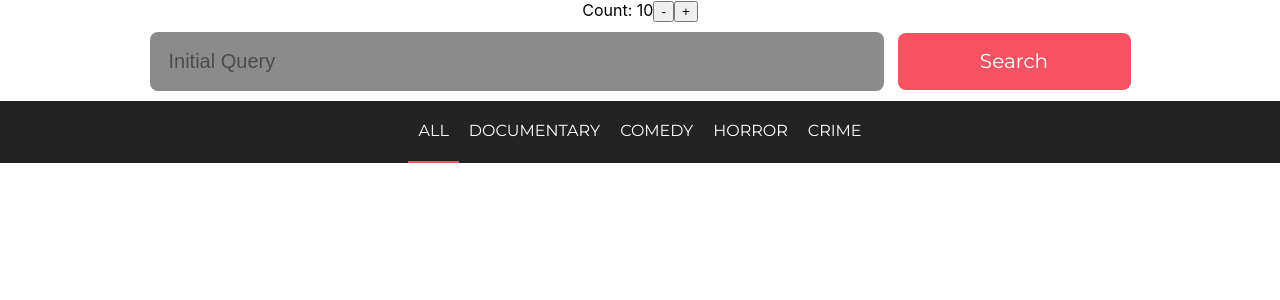
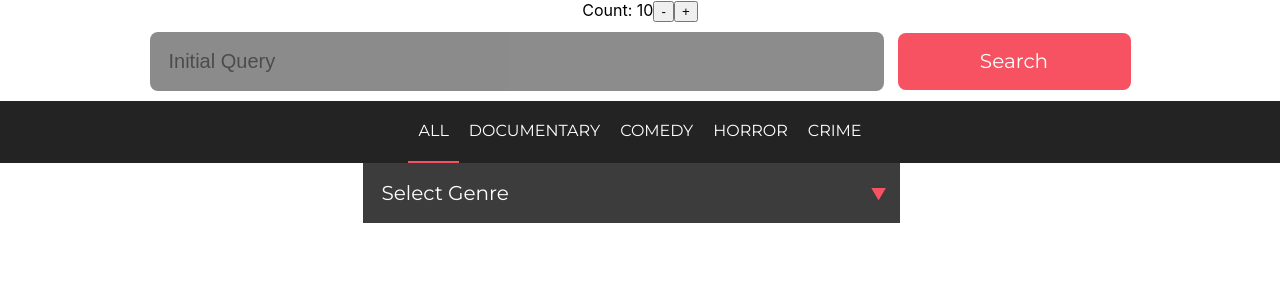
Before and after one commit to DimaDeSh123/react-learn, a React (Create React App) app: page / in a window 1280 px wide. Shown: the top 300 px of the page. Built offline with nearby package versions, Linux system fonts and the light colour scheme.

Commit message:
add GenreSelect component, fix folder structure

```diff
--- a/src/App.js
+++ b/src/App.js
@@ -1,8 +1,9 @@
 import './App.css';
 import { useState } from 'react';
-import Counter from './components/Counter.js';
-import SearchComponent from './components/SearchComponent.js';
-import Genres from './components/Genres.js';
+import Counter from './components/counter/Counter.js';
+import SearchComponent from './components/searchComponent/SearchComponent.js';
+import GenresTabs from './components/genresTabs/GenresTabs.js';
+import GenreSelect from './components/genreSelect/GenreSelect.js';
 
 
 function App() {
@@ -12,18 +13,26 @@ function App() {
     console.log('Searching for:', searchQuery);
   };
 
-  const handleGenreSelect = (genre) => {
+  const handleGenreSelectTab = (genre) => {
     setCurrentGenre(genre);
     console.log('Selected Genre:', genre);
+  };
+
+  const handleGenreSelect = (selectedGenres) => {
+    console.log('Selected Genres:', selectedGenres);
   };
 
   return (
     <div className="App">
       <Counter initialValue={10} />
       <SearchComponent initialQuery="Initial Query" onSearch={handleSearch} />
-      <Genres
+      <GenresTabs
         genres={['all', 'Documentary', 'Comedy', 'Horror', 'Crime']}
         selectedGenre={currentGenre}
+        onSelect={handleGenreSelectTab}
+      />
+      <GenreSelect
+        genres={['Documentary', 'Comedy', 'Horror', 'Crime']}
         onSelect={handleGenreSelect}
       />
     </div>
--- /dev/null
+++ b/src/components/genreSelect/GenreSelect.js
@@ -0,0 +1,55 @@
+import React, { useState } from 'react';
+import './genreSelect.css';
+
+function GenreSelect({ genres, onSelect }) {
+  const [isOpen, setIsOpen] = useState(false);
+  const [selectedOptions, setSelectedOptions] = useState([]);
+
+  const toggleDropdown = () => {
+    setIsOpen(!isOpen);
+  };
+
+  const handleOptionClick = (genre) => {
+    if (selectedOptions.includes(genre)) {
+      setSelectedOptions((prevSelected) => {
+        const newSelected = prevSelected.filter((g) => g !== genre);
+        onSelect(newSelected);
+        return newSelected;
+      });
+    } else {
+      setSelectedOptions((prevSelected) => {
+        const newSelected = [...prevSelected, genre];
+        onSelect(newSelected);
+        return newSelected;
+      });
+    }
+  };
+
+
+  return (
+    <div className="genre-select" >
+      <input className="genre-select-input" type="text" readOnly onClick={toggleDropdown} placeholder="Select Genre" />
+      <span className={`genre-select-arrow ${isOpen ? 'arrow-top' : 'arrow-bottom'}`}></span>
+      {isOpen && (
+        <div className="genre-selects-container">
+          {genres.map((genre) => (
+            <div className="genre-select-container" key={genre} onClick={()=> handleOptionClick(genre)} >
+                <input
+                    id={genre}
+                    className="genre-select-selects"
+                    type="checkbox"
+                    checked={selectedOptions.includes(genre)}
+                    onChange={() =>  {}}
+                />
+                <label onClick={()=> handleOptionClick(genre)} htmlFor={genre} className="genre-select-selects-label">
+                    {genre}
+                </label>
+            </div>
+          ))}
+        </div>
+      )}
+    </div>
+  );
+}
+
+export default GenreSelect;
--- /dev/null
+++ b/src/components/genreSelect/genreSelect.css
@@ -0,0 +1,98 @@
+.genre-select {
+    width: fit-content;
+    position: relative;
+    display: inline-block;
+}
+.genre-selects-container{
+    background-color: #232323EA;
+    width: 525px;
+}
+.genre-select-input {
+    width: 489px;
+    background: #323232F2;
+    font-family: Montserrat;
+    font-size: 20px;
+    font-weight: 400;
+    line-height: 24px;
+    letter-spacing: 0px;
+    text-align: left;
+    color: white;
+    padding: 18px;
+    border: 0;
+
+    padding-right: 30px;
+}
+.genre-select-input::placeholder{
+    color: white;
+}
+.genre-select-selects-label {
+    color: #FFFFFF;
+    font-family: Montserrat;
+    font-size: 20px;
+    font-weight: 400;
+    line-height: 24px;
+    letter-spacing: 0px;
+    text-align: left;
+    position: relative;
+}
+
+.genre-select-container{
+    cursor: pointer;
+    display: block;
+    padding: 15px;
+    text-align: left;
+}
+.genre-select-selects-label {
+    position: relative;
+    cursor: pointer;
+}
+.genre-select-selects {
+    display: none;
+}
+.genre-select-selects-label:before {
+    content:'';
+    background-color: white;
+    border: 0;
+    box-shadow: 0 1px 2px rgba(0, 0, 0, 0.05), inset 0px -15px 10px -12px rgba(0, 0, 0, 0.05);
+    width: 16px;
+    height: 16px;
+    display: inline-block;
+    position: relative;
+    vertical-align: middle;
+    cursor: pointer;
+    margin-right: 5px;
+    border-radius: 3px;
+}
+
+.genre-select-selects:checked + .genre-select-selects-label:after {
+    content: '';
+    display: block;
+    position: absolute;
+    top: 7px;
+    left: 5px;
+    width: 5px;
+    height: 9px;
+    border: solid white;
+    border-width: 0 2px 2px 0;
+    transform: rotate(45deg);
+  }
+
+.genre-select-selects:checked + .genre-select-selects-label:before {
+    background-color: #E64C5A;
+  }
+.genre-select-arrow {
+    position: relative;
+    right: 30px;
+    top: 50%;
+    transform: translateY(-50%);
+    pointer-events: none;
+    color: #F65261;
+}
+
+.arrow-bottom::before {
+    content: '▼';
+}
+
+.arrow-top::before {
+    content: '▲';
+}
--- a/src/components/Genres.js
+++ b/src/components/genresTabs/GenresTabs.js
@@ -1,7 +1,7 @@
 import React from 'react';
-import '../css/genre.css';
+import './genresTabs.css';
 
-function Genres({ genres, selectedGenre, onSelect }) {
+function GenresTabs({ genres, selectedGenre, onSelect }) {
   return (
     <div className='ganres'>
       {genres.map((genre) => (
@@ -17,4 +17,4 @@ function Genres({ genres, selectedGenre, onSelect }) {
   );
 }
 
-export default Genres;
+export default GenresTabs;
--- a/src/components/SearchComponent.js
+++ b/src/components/searchComponent/SearchComponent.js
@@ -1,5 +1,5 @@
 import React, { useState } from 'react';
-import '../css/search.css';
+import './search.css';
 
 function SearchComponent({ initialQuery, onSearch }) {
   const [query, setQuery] = useState(initialQuery);
```
Also changed, not shown: src/components/counter/Counter.js (renamed from src/components/Counter.js), src/components/genresTabs/genresTabs.css (renamed from src/css/genre.css), src/components/searchComponent/search.css (renamed from src/css/search.css).
